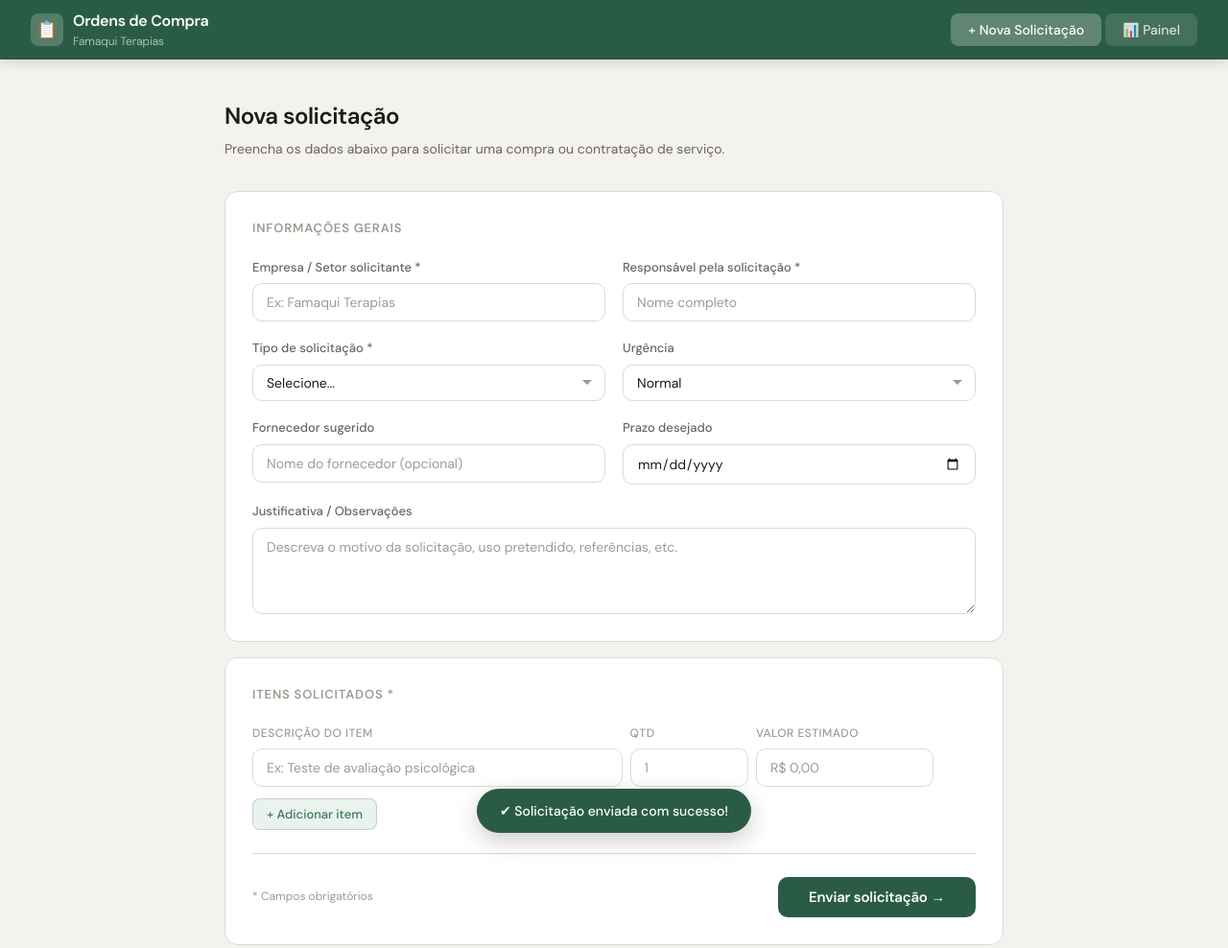
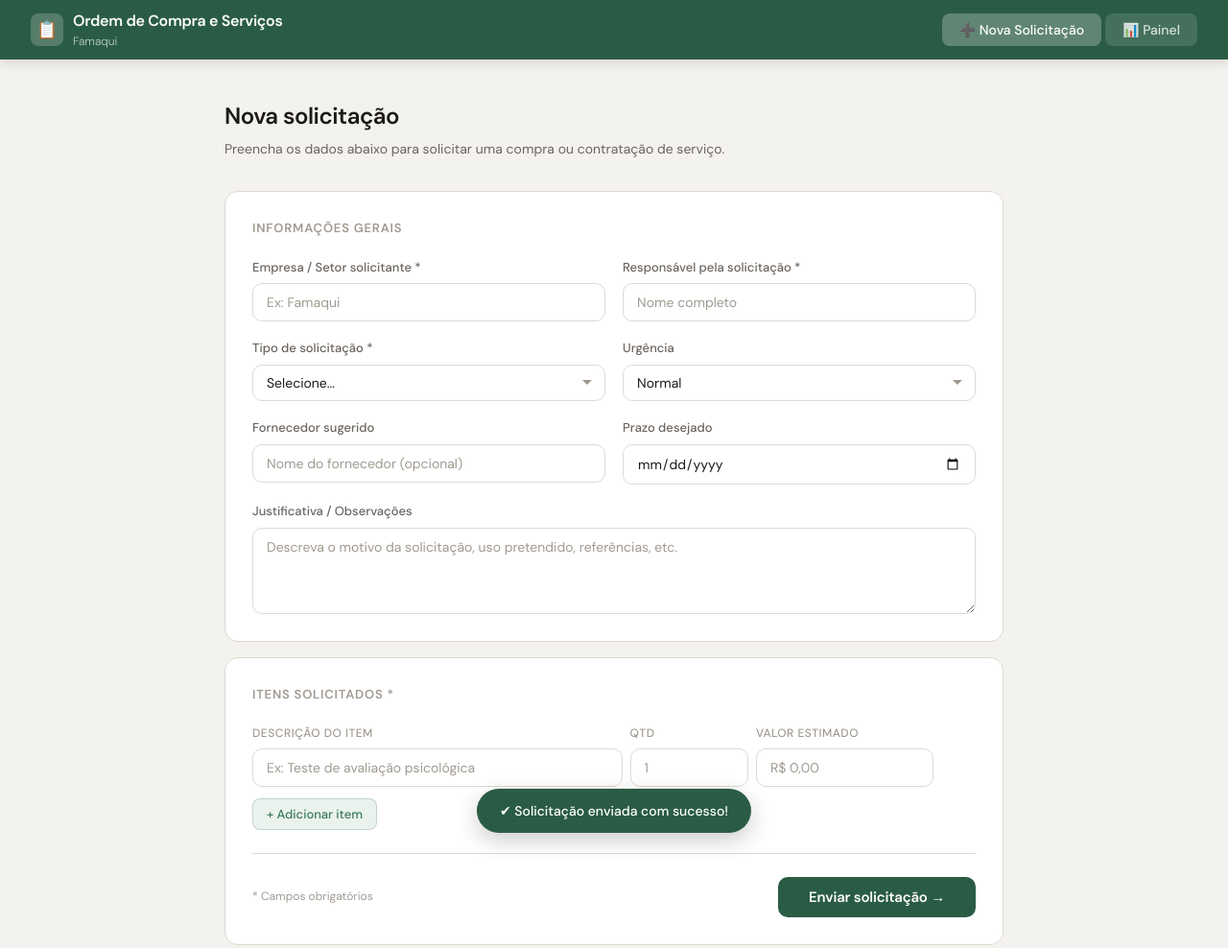
Before and after one commit to financesfmq/ordens-de-compra, a plain HTML site: page index.html in a window 1280 px wide. Shown: the whole page at 96% size. Drawn offline with Linux system fonts and the light colour scheme.

Commit message:
Update index.html

```diff
--- a/index.html
+++ b/index.html
@@ -3,7 +3,7 @@
 <head>
 <meta charset="UTF-8">
 <meta name="viewport" content="width=device-width, initial-scale=1.0">
-<title>Ordens de Compra — Famaqui</title>
+<title>Ordem de Compra e Serviços — Famaqui</title>
 <link href="https://fonts.googleapis.com/css2?family=DM+Sans:ital,opsz,wght@0,9..40,300;0,9..40,400;0,9..40,500;0,9..40,600;1,9..40,400&display=swap" rel="stylesheet">
 <style>
 :root {
@@ -309,12 +309,12 @@ input::placeholder, textarea::placeholder { color: var(--text3); }
   <div class="logo">
     <div class="logo-box">📋</div>
     <div>
-      <div class="logo-text">Ordens de Compra</div>
-      <div class="logo-sub">Famaqui Terapias</div>
+      <div class="logo-text">Ordem de Compra e Serviços</div>
+      <div class="logo-sub">Famaqui</div>
     </div>
   </div>
   <nav>
-    <button class="active" onclick="showPage('form')">&#43; Nova Solicitação</button>
+    <button class="active" onclick="showPage('form')">➕ Nova Solicitação</button>
     <button onclick="showPage('painel')">📊 Painel</button>
   </nav>
 </header>
@@ -332,7 +332,7 @@ input::placeholder, textarea::placeholder { color: var(--text3); }
       <div class="form-grid">
         <div class="form-group">
           <label>Empresa / Setor solicitante *</label>
-          <input type="text" id="f-empresa" placeholder="Ex: Famaqui Terapias">
+          <input type="text" id="f-empresa" placeholder="Ex: Famaqui">
         </div>
         <div class="form-group">
           <label>Responsável pela solicitação *</label>
@@ -427,7 +427,7 @@ input::placeholder, textarea::placeholder { color: var(--text3); }
     </div>
 
     <div class="filter-bar">
-      <input type="text" id="filtro-texto" placeholder="🔍  Buscar por empresa, responsável ou ID..." oninput="renderPainel()">
+      <input type="text" id="filtro-texto" placeholder="🔍 Buscar por empresa, responsável ou ID..." oninput="renderPainel()">
       <select id="filtro-status" onchange="renderPainel()">
         <option value="">Todos os status</option>
         <option>Pendente</option>
@@ -499,8 +499,8 @@ function showToast(msg) {
   setTimeout(() => t.classList.remove('show'), 3200);
 }
 
-// URL DO GOOGLE APP SCRIPT - COLE A SUA AQUI!
-const URL_SHEETS = "https://script.google.com/macros/s/AKfycbx17D6SvwJS-ey67rS0EjuZJDazEGLeWCCARpbMTJeJs1fOQh3ZVXy3TVAEiPY27VV90/exec";
+// === URL NOVA DO GOOGLE APP SCRIPT (ATUALIZADA) ===
+const URL_SHEETS = "https://script.google.com/macros/s/AKfycbwrTvGDqGkSshsYrd94FAyIv4T3KLSmxo0AI6ot6WdTULJJk3OhWGTsDvxmKHlu9I-U/exec";
 
 function submitForm() {
   const empresa = document.getElementById('f-empresa').value.trim();
@@ -530,7 +530,7 @@ function submitForm() {
     ts: now.getTime()
   };
 
-  // Enviar para o Google Sheets
+  // Envia os dados para a planilha (sem travar o usuário)
   fetch(URL_SHEETS, {
     method: 'POST',
     mode: 'no-cors',
@@ -542,7 +542,7 @@ function submitForm() {
   save();
   showToast('✔ Solicitação ' + order.id + ' enviada!');
 
-  // reset
+  // Limpa o formulário
   ['f-empresa','f-responsavel','f-fornecedor','f-obs'].forEach(id => document.getElementById(id).value = '');
   document.getElementById('f-tipo').value = '';
   document.getElementById('f-urgencia').value = 'Normal';
```
